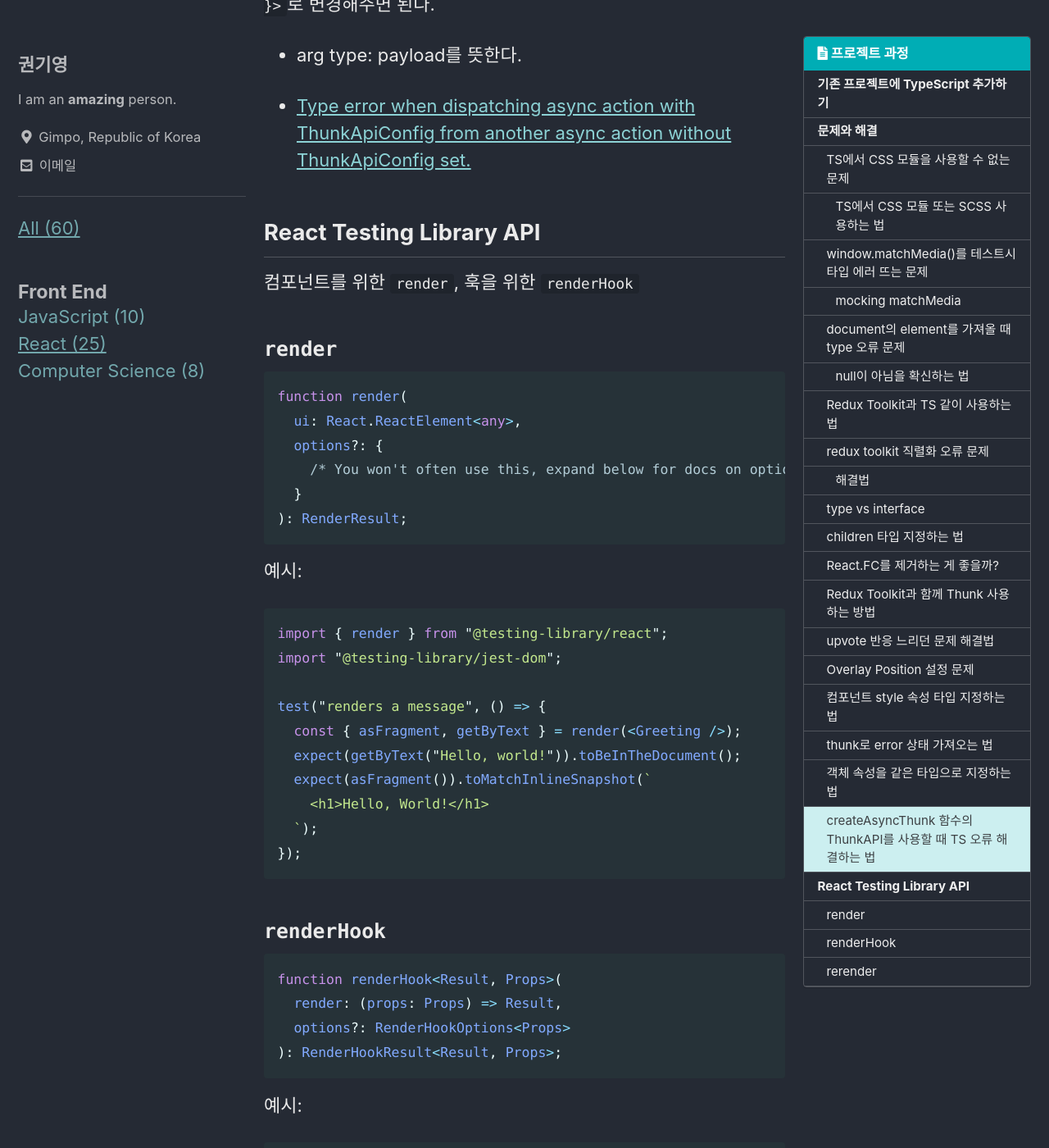
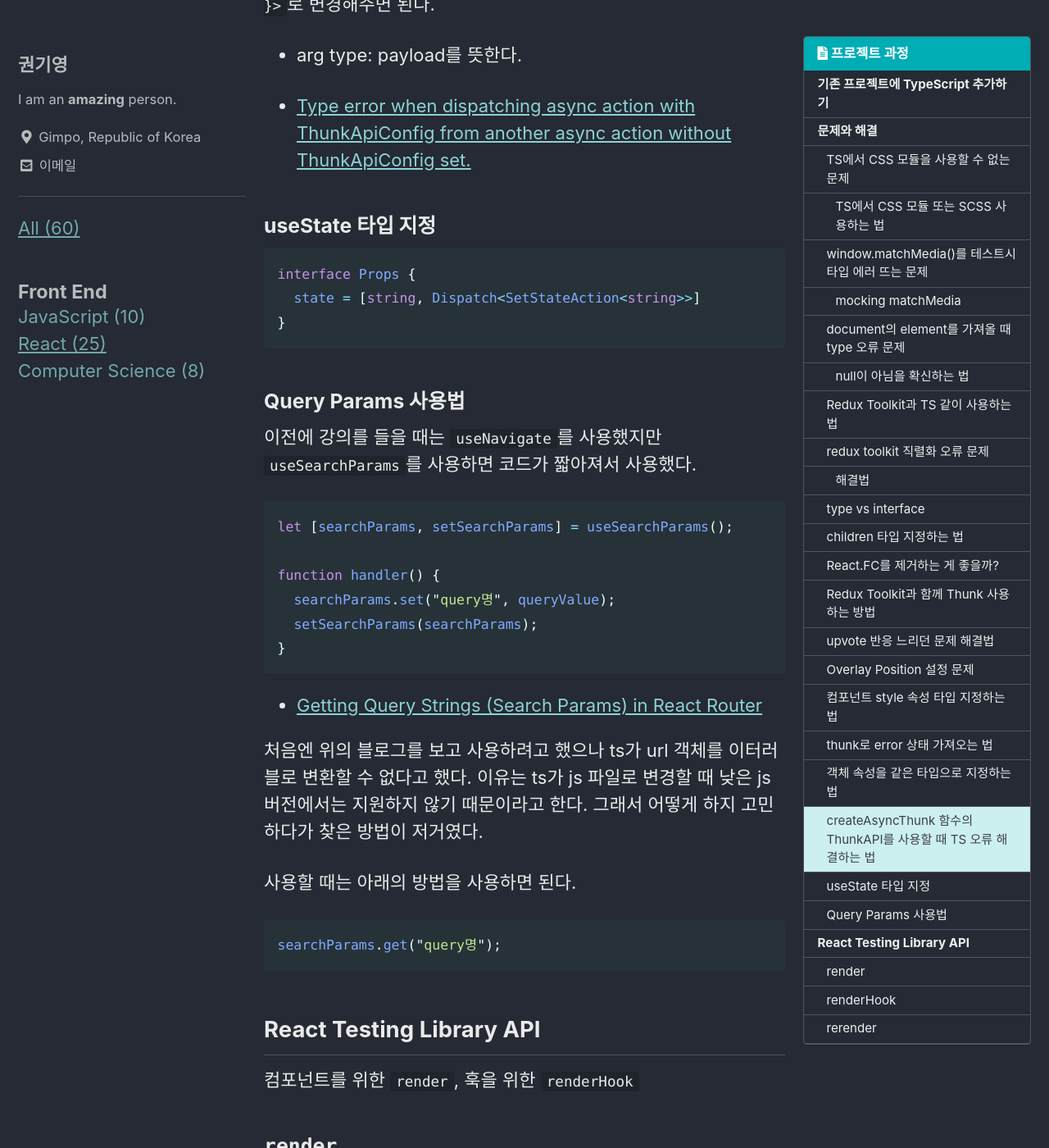
Before and after one commit to jhan117/jhan117.github.io, a Jekyll site: the page built from _posts/2023-01-09-project5.md, in a window 1280 px wide and 1400 px high, scrolled down 8484 px. Shown: the whole window at 82% size. Built offline with Jekyll 4.4.1, drawn with Linux system fonts in a browser that asks for light colours; cached includes are drawn as plain includes; comment, search, counter and statistics services are not loaded; some of the changed text lies outside the part shown.

Commit message:
TIL: 2023-02-09

````diff
--- a/_posts/2023-01-09-project5.md
+++ b/_posts/2023-01-09-project5.md
@@ -215,6 +215,37 @@ const exampleObj: { [k: string]: string } = {
 
 - [Type error when dispatching async action with ThunkApiConfig from another async action without ThunkApiConfig set.](https://github.com/reduxjs/redux-toolkit/issues/653)
 
+### useState 타입 지정
+
+```ts
+interface Props {
+  state = [string, Dispatch<SetStateAction<string>>]
+}
+```
+
+### Query Params 사용법
+
+이전에 강의를 들을 때는 `useNavigate`를 사용했지만 `useSearchParams`를 사용하면 코드가 짧아져서 사용했다.
+
+```ts
+let [searchParams, setSearchParams] = useSearchParams();
+
+function handler() {
+  searchParams.set("query명", queryValue);
+  setSearchParams(searchParams);
+}
+```
+
+- [Getting Query Strings (Search Params) in React Router](https://ultimatecourses.com/blog/query-strings-search-params-react-router)
+
+처음엔 위의 블로그를 보고 사용하려고 했으나 ts가 url 객체를 이터러블로 변환할 수 없다고 했다. 이유는 ts가 js 파일로 변경할 때 낮은 js 버전에서는 지원하지 않기 때문이라고 한다. 그래서 어떻게 하지 고민하다가 찾은 방법이 저거였다.
+
+사용할 때는 아래의 방법을 사용하면 된다.
+
+```ts
+searchParams.get("query명");
+```
+
 ## React Testing Library API
 
 컴포넌트를 위한 `render`, 훅을 위한 `renderHook`
````
Also changed, not shown: other parts of _posts/2023-01-09-project5.md (+1 -1 lines).
